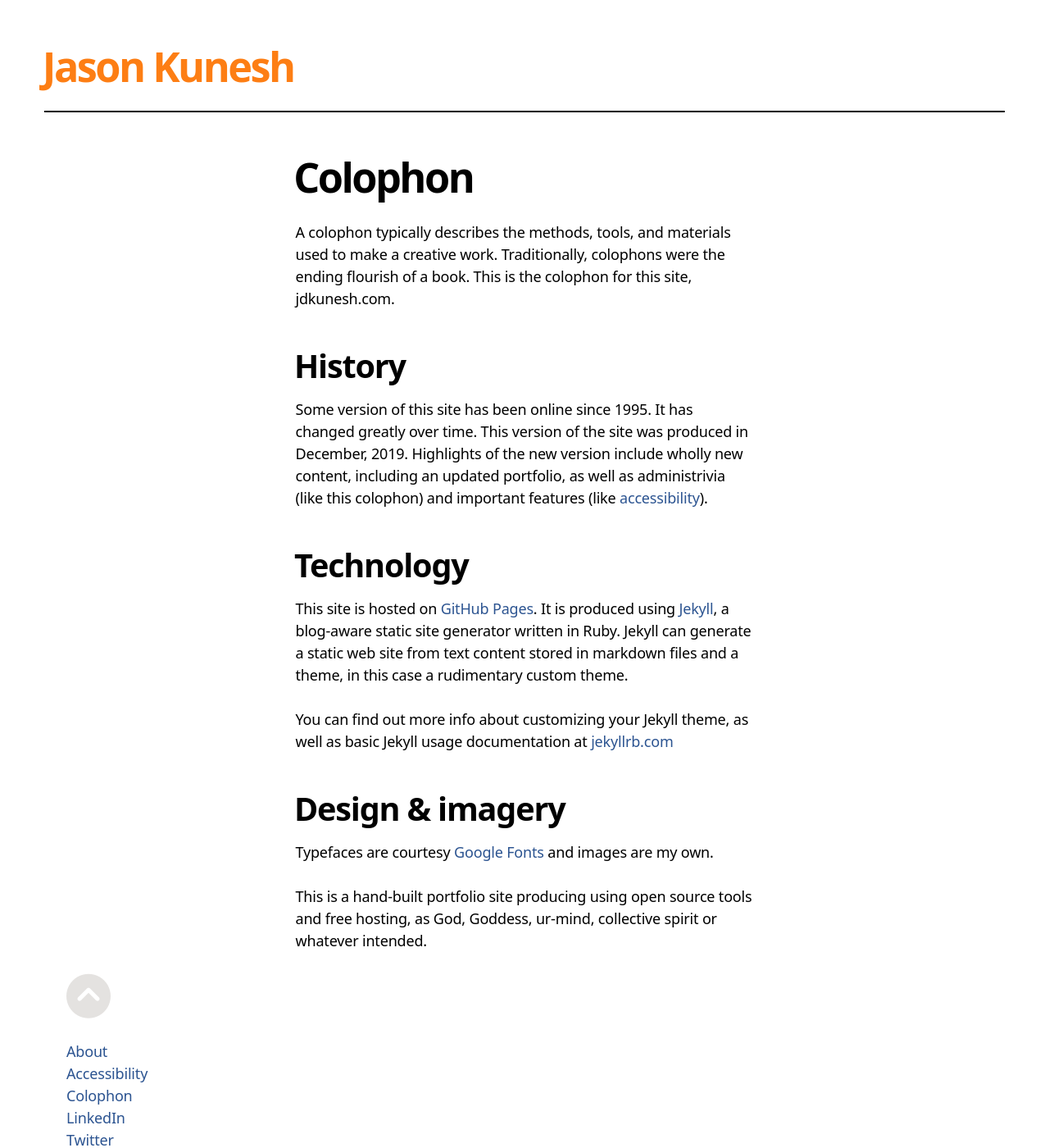
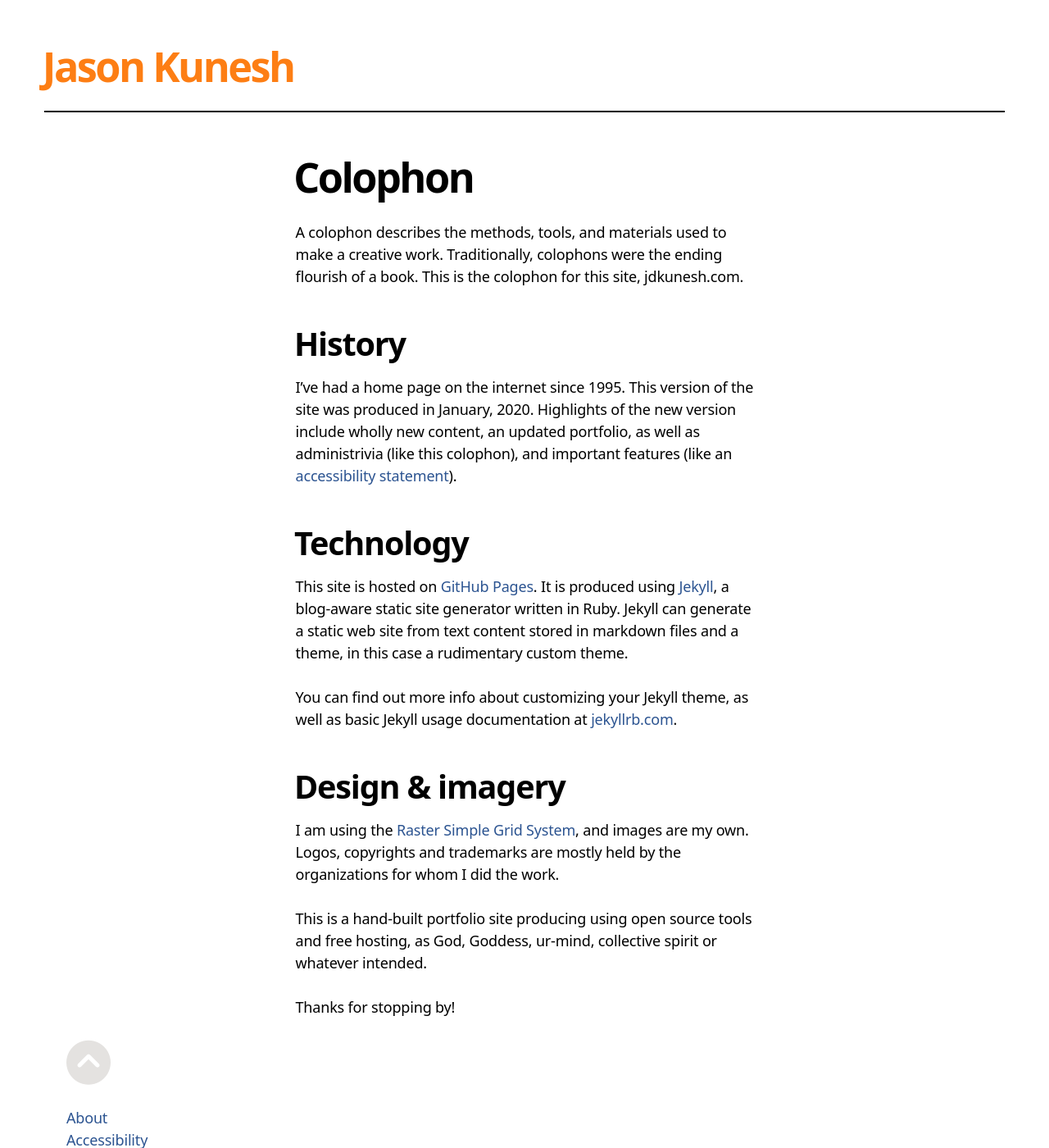
Before and after one commit to jdkunesh/jdkunesh.github.io, a Jekyll site: the page built from colophon.md, in a window 1280 px wide and 1400 px high. Shown: the whole window at 82% size. Built offline with Jekyll 4.4.1, drawn with Linux system fonts in a browser that asks for light colours; nearby versions of some CDN libraries; some web fonts are replaced.

Commit message:
Thanks to David Columbus for the suggestions

```diff
--- a/colophon.md
+++ b/colophon.md
@@ -4,21 +4,22 @@ title: Colophon
 
 ---
 
-A colophon typically describes the methods, tools, and materials used to make a creative work. Traditionally, colophons were the ending flourish of a book. This is the colophon for this site, {{ site.name }}.
+A colophon describes the methods, tools, and materials used to make a creative work. Traditionally, colophons were the ending flourish of a book. This is the colophon for this site, {{ site.name }}.
 
 ## History
 
-Some version of this site has been online since 1995. It has changed greatly over time. This version of the site was produced in December, 2019. Highlights of the new version include wholly new content, including an updated portfolio, as well as administrivia (like this colophon) and important features (like [accessibility](/accessibility)).
+I've had a home page on the internet since 1995. This version of the site was produced in January, 2020. Highlights of the new version include wholly new content, an updated portfolio, as well as administrivia (like this colophon), and important features (like an [accessibility statement](/accessibility)).
 
 ## Technology
 
 This site is hosted on [GitHub Pages](https://pages.github.com/). It is produced using [Jekyll](https://jekyllrb.com/), a blog-aware static site generator written in Ruby. Jekyll can generate a static web site from text content stored in markdown files and a theme, in this case a rudimentary custom theme.
 
-You can find out more info about customizing your Jekyll theme, as well as basic Jekyll usage documentation at [jekyllrb.com](https://jekyllrb.com/)
-
+You can find out more info about customizing your Jekyll theme, as well as basic Jekyll usage documentation at [jekyllrb.com](https://jekyllrb.com/).
 
 ## Design & imagery
 
- Typefaces are courtesy [Google Fonts](https://fonts.google.com) and images are my own.
+I am using the [Raster Simple Grid System](https://rsms.me/raster/), and images are my own. Logos, copyrights and trademarks are mostly held by the organizations for whom I did the work.
 
 This is a hand-built portfolio site producing using open source tools and free hosting, as God, Goddess, ur-mind, collective spirit or whatever intended.
+
+Thanks for stopping by!
```
Also changed, not shown: accessibility.md (+2 -2 lines).
